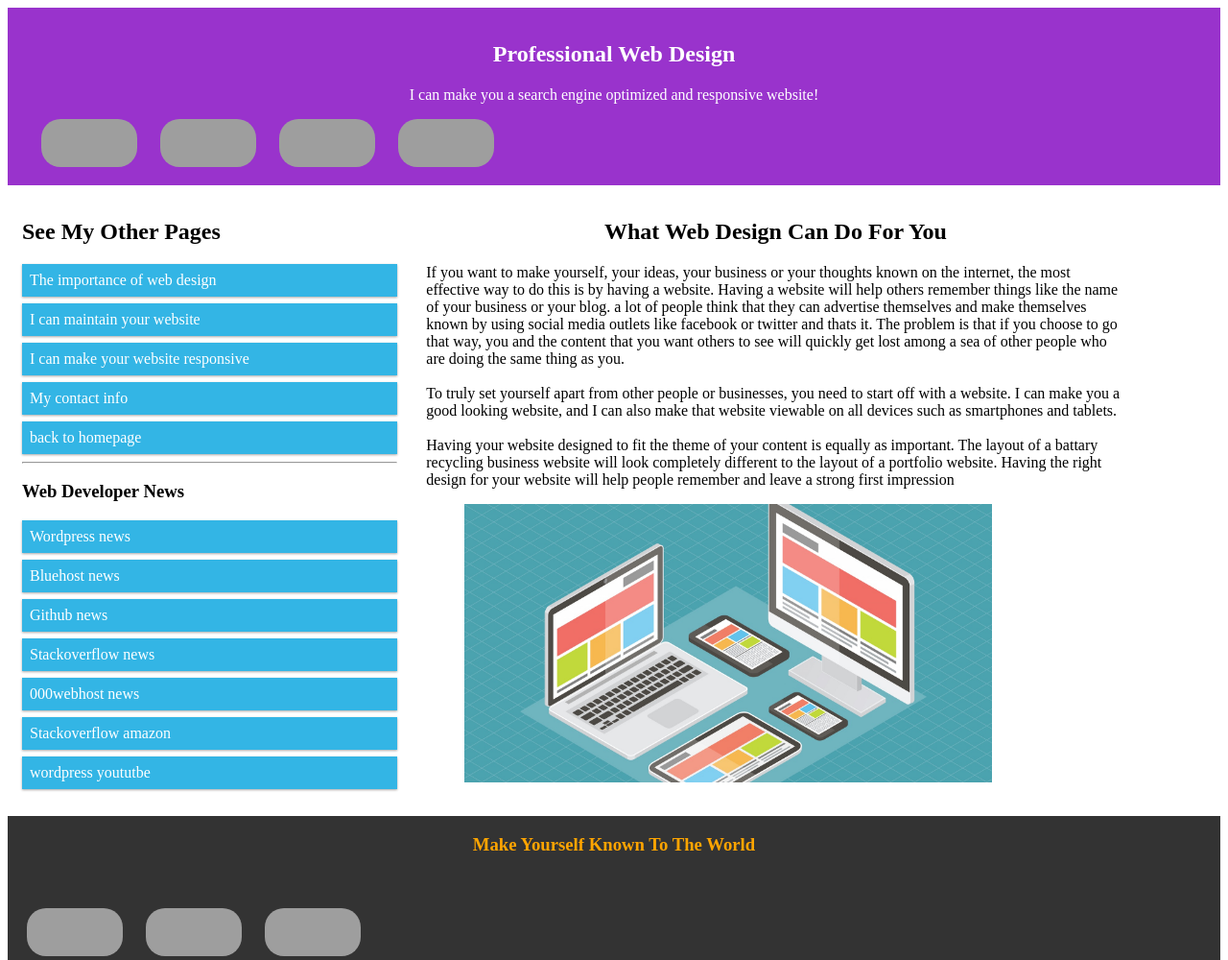
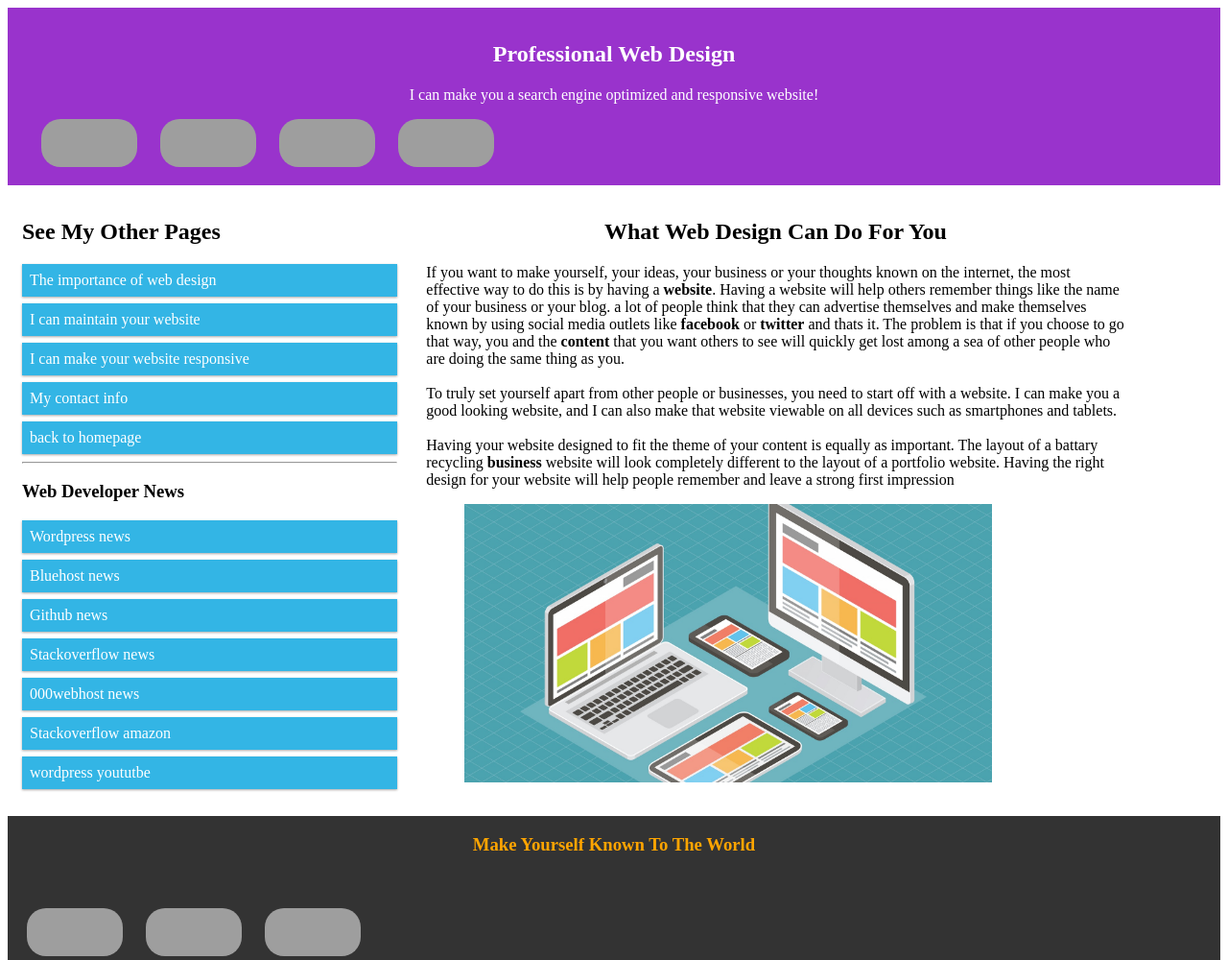
Before and after one commit to kogamikirito/kogamikirito.github.io, a Jekyll site: the page web importance/index.html, which Jekyll copies as it is, in a window 1280 px wide, cut to the strip 0-1000 px from the top of the page. Shown: the whole strip at 96% size. Built offline with Jekyll 4.4.1, drawn with Linux system fonts in a browser that asks for light colours; grey boxes are pictures that could not be loaded.

Commit message:
fix words

```diff
--- a/web importance/index.html
+++ b/web importance/index.html
@@ -218,9 +218,13 @@ nav{list-style-type:none;}
 
 <h2 style="text-align:center;"> What Web Design Can Do For You</h2>
 
-  <p> If you want to make yourself, your ideas, your business or your thoughts known on the internet, the most effective way to do this is by having a website.
-Having a website will help others remember things like the name of your business or your blog. a lot of people think that they can advertise themselves and make themselves known
-by using social media outlets like facebook or twitter and thats it. The problem is that if you choose to go that way, you and the content that you want others to see will quickly
+  <p> If you want to make yourself, your ideas, your business or your thoughts known on the internet,
+      the most effective way to do this is by having a <strong>website</strong>.
+Having a website will help others remember things like the name of your
+      business or your blog. a lot of people think that they can advertise
+      themselves and make themselves known
+      by using social media outlets like <strong>facebook</strong> or <strong>twitter</strong> and thats it.
+      The problem is that if you choose to go that way, you and the <strong>content</strong> that you want others to see will quickly
 get lost among a sea of other people who are doing the same thing as you.
 <br>
 <br>
@@ -228,8 +232,10 @@ To truly set yourself apart from other people or businesses, you need to start o
 viewable on all devices such as smartphones and tablets.
 <br>
 <br>
-Having your website designed to fit the theme of your content is equally as important. The layout of a battary recycling business website will look completely
-different to the layout of a portfolio website. Having the right design for your website will help people remember and leave a strong first impression
+Having your website designed to fit the theme of your content is equally as important. The layout of a battary recycling <strong>business</strong>
+      website will look completely
+different to the layout of a portfolio website. Having the right design for your website will help people
+      remember and leave a strong first impression
 
     <a href="http://www.w3schools.com">
 <figure>
```
